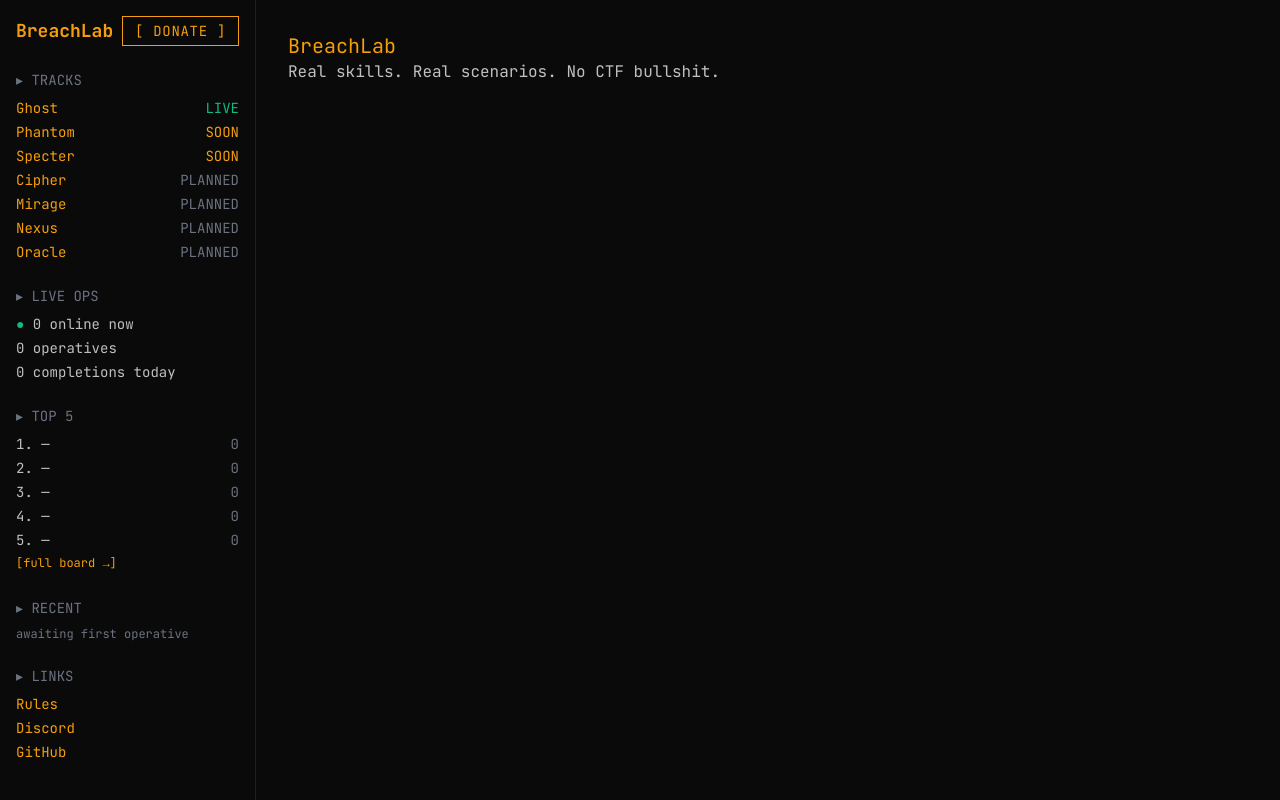
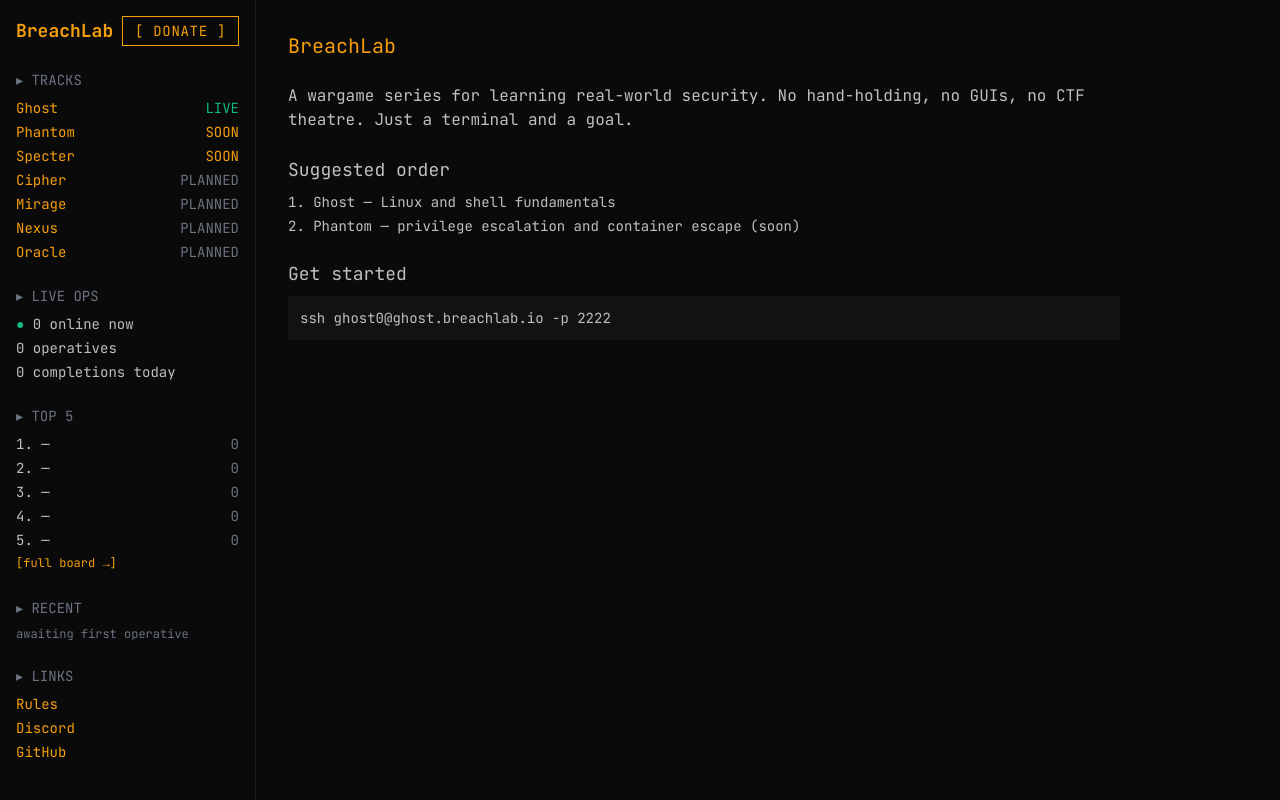
Before and after one commit to atobones/breachlab-platform, a Next.js app: page / in a window 1280 px wide. Built offline with nearby package versions, Linux system fonts and the light colour scheme.

Commit message:
feat(foundation): add stub pages for all v1 routes

```diff
--- /dev/null
+++ b/src/app/donate/page.tsx
@@ -0,0 +1,8 @@
+export default function DonatePage() {
+  return (
+    <div className="space-y-4">
+      <h1 className="text-amber text-xl">Donate</h1>
+      <p>Crypto donations via BTCPay arrive in Plan 07.</p>
+    </div>
+  );
+}
--- /dev/null
+++ b/src/app/leaderboard/page.tsx
@@ -0,0 +1,8 @@
+export default function LeaderboardPage() {
+  return (
+    <div className="space-y-4">
+      <h1 className="text-amber text-xl">Leaderboard</h1>
+      <p className="text-muted">Coming online with Plan 03.</p>
+    </div>
+  );
+}
--- /dev/null
+++ b/src/app/login/page.tsx
@@ -0,0 +1,8 @@
+export default function LoginPage() {
+  return (
+    <div className="space-y-4">
+      <h1 className="text-amber text-xl">Login</h1>
+      <p className="text-muted">Authentication arrives in Plan 02.</p>
+    </div>
+  );
+}
--- a/src/app/page.tsx
+++ b/src/app/page.tsx
@@ -1,8 +1,24 @@
 export default function HomePage() {
   return (
-    <main>
+    <div className="space-y-6">
       <h1 className="text-amber text-xl">BreachLab</h1>
-      <p>Real skills. Real scenarios. No CTF bullshit.</p>
-    </main>
+      <p className="text-text">
+        A wargame series for learning real-world security. No hand-holding,
+        no GUIs, no CTF theatre. Just a terminal and a goal.
+      </p>
+      <section>
+        <h2 className="text-lg mb-2">Suggested order</h2>
+        <ol className="list-decimal list-inside text-sm space-y-1">
+          <li>Ghost — Linux and shell fundamentals</li>
+          <li>Phantom — privilege escalation and container escape (soon)</li>
+        </ol>
+      </section>
+      <section>
+        <h2 className="text-lg mb-2">Get started</h2>
+        <pre className="bg-border/40 p-3 text-sm">
+          ssh ghost0@ghost.breachlab.io -p 2222
+        </pre>
+      </section>
+    </div>
   );
 }
--- /dev/null
+++ b/src/app/register/page.tsx
@@ -0,0 +1,8 @@
+export default function RegisterPage() {
+  return (
+    <div className="space-y-4">
+      <h1 className="text-amber text-xl">Register</h1>
+      <p className="text-muted">Authentication arrives in Plan 02.</p>
+    </div>
+  );
+}
--- /dev/null
+++ b/src/app/rules/page.tsx
@@ -0,0 +1,13 @@
+export default function RulesPage() {
+  return (
+    <div className="space-y-4">
+      <h1 className="text-amber text-xl">Rules</h1>
+      <ol className="list-decimal list-inside space-y-2 text-sm">
+        <li>Do not publish flags, walkthroughs, or solutions.</li>
+        <li>Do not automate brute force against levels or submission.</li>
+        <li>Treat other operatives with respect.</li>
+        <li>Clean up after yourself if you create files in shared dirs.</li>
+      </ol>
+    </div>
+  );
+}
--- /dev/null
+++ b/src/app/tracks/ghost/page.tsx
@@ -0,0 +1,14 @@
+export default function GhostTrackPage() {
+  return (
+    <div className="space-y-4">
+      <h1 className="text-amber text-xl">Ghost</h1>
+      <p>Linux and shell fundamentals. The first BreachLab track.</p>
+      <pre className="bg-border/40 p-3 text-sm">
+        ssh ghost0@ghost.breachlab.io -p 2222
+      </pre>
+      <p className="text-muted text-sm">
+        Level details and submission flow arrive in a later plan.
+      </p>
+    </div>
+  );
+}
```
